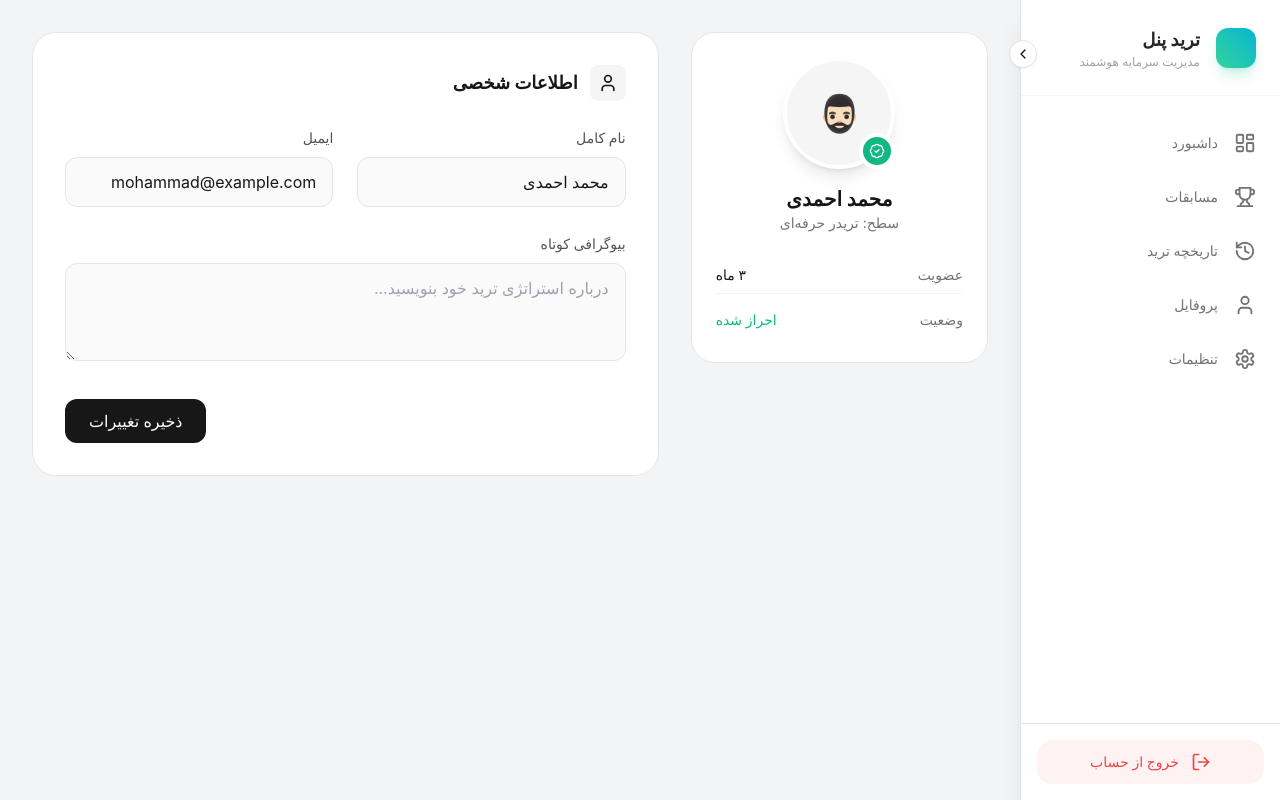
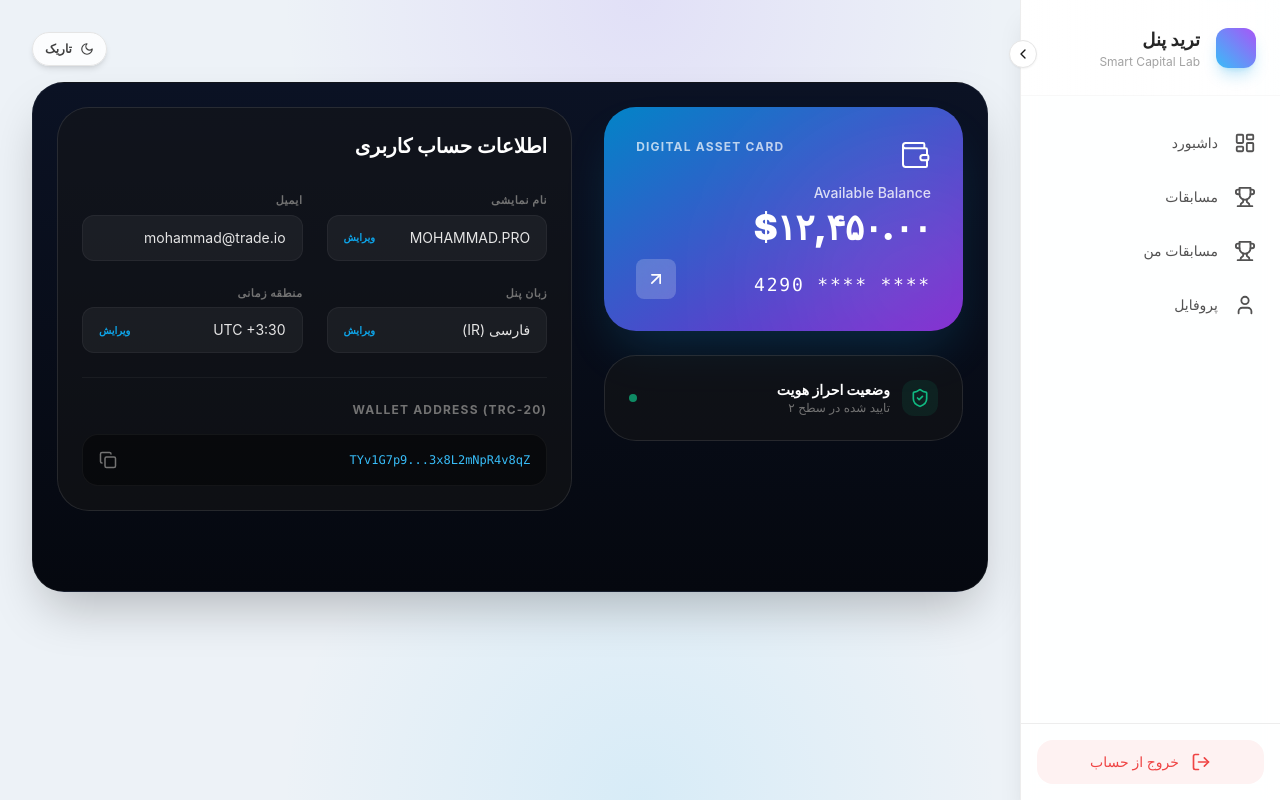
Before and after one commit to Parsaeffatravesh/Trenatest, a Next.js app: page /dashboard/profile in a window 1280 px wide. Built offline with nearby package versions, Linux system fonts and the light colour scheme.

Commit message:
Add dynamic themed dashboard surfaces

```diff
--- a/app/dashboard/layout.tsx
+++ b/app/dashboard/layout.tsx
@@ -1,10 +1,15 @@
 import { Sidebar } from "@/components/dashboard/sidebar";
+import { ThemeToggle } from "@/components/theme-toggle";
 
 export default function DashboardLayout({ children }: { children: React.ReactNode }) {
   return (
-    <div className="flex h-screen overflow-hidden bg-[#F3F4F6] dark:bg-[#0a0a0a]" dir="rtl">
+    <div className="relative flex h-screen overflow-hidden bg-[#edf2f7] dark:bg-[#020617]" dir="rtl">
+      <div className="pointer-events-none absolute inset-0 bg-[radial-gradient(circle_at_top,_rgba(139,92,246,0.12),_transparent_35%),_radial-gradient(circle_at_bottom,_rgba(56,189,248,0.12),_transparent_35%)]" />
       <Sidebar />
-      <main className="flex-1 overflow-y-auto scroll-smooth p-4 md:p-6 lg:p-8">
+      <main className="relative z-10 flex-1 overflow-y-auto scroll-smooth p-4 md:p-6 lg:p-8 space-y-4">
+        <div className="flex justify-end">
+          <ThemeToggle />
+        </div>
         {children}
       </main>
     </div>
--- a/app/dashboard/profile/page.tsx
+++ b/app/dashboard/profile/page.tsx
@@ -1,76 +1,88 @@
+import { MagicCard } from "@/components/ui/magic-card";
 import { FadeIn } from "@/components/ui/fade-in";
-import { User, Camera, BadgeCheck } from "lucide-react";
+import { Wallet, ShieldCheck, Copy, ArrowUpRight } from "lucide-react";
 
 export default function ProfilePage() {
   return (
-    <div className="max-w-5xl mx-auto">
-      <FadeIn>
-        <div className="grid grid-cols-1 md:grid-cols-12 gap-8">
-
-          {/* Sidebar - User Info Card */}
-          <div className="md:col-span-4 space-y-4">
-            <div className="bg-white dark:bg-neutral-900 border border-neutral-200 dark:border-neutral-800 rounded-3xl p-6 flex flex-col items-center text-center">
-              <div className="relative mb-4 group cursor-pointer">
-                <div className="w-28 h-28 rounded-full bg-neutral-100 dark:bg-neutral-800 flex items-center justify-center text-4xl overflow-hidden border-4 border-white dark:border-neutral-900 shadow-lg">
-                  🧔🏻‍♂️
-                  {/* Image Placeholder */}
+    <div className="relative mx-auto max-w-5xl space-y-8 overflow-hidden rounded-[32px] border border-white/5 bg-gradient-to-b from-[#0b1224] to-[#05080f] p-6 pb-20 text-white shadow-2xl">
+      <div className="grid grid-cols-1 gap-8 lg:grid-cols-12">
+        <div className="space-y-6 lg:col-span-5">
+          <FadeIn>
+            <div className="relative aspect-[1.6/1] overflow-hidden rounded-[32px] bg-gradient-to-br from-sky-600 to-purple-700 p-8 text-white shadow-2xl shadow-sky-500/20">
+              <div className="relative z-10 flex h-full flex-col justify-between">
+                <div className="flex items-start justify-between">
+                  <Wallet size={32} strokeWidth={1.5} />
+                  <span className="text-xs font-bold tracking-widest opacity-70">DIGITAL ASSET CARD</span>
                 </div>
-                <div className="absolute inset-0 bg-black/50 rounded-full flex items-center justify-center opacity-0 group-hover:opacity-100 transition-opacity">
-                  <Camera className="text-white" />
+                <div>
+                  <p className="mb-1 text-sm opacity-80 font-medium">Available Balance</p>
+                  <h2 className="text-4xl font-black tracking-tight">$۱۲,۴۵۰.۰۰</h2>
                 </div>
-                <div className="absolute bottom-0 right-0 bg-emerald-500 text-white p-1.5 rounded-full border-4 border-white dark:border-neutral-900">
-                    <BadgeCheck size={16} />
+                <div className="flex items-end justify-between">
+                  <p className="text-lg font-mono tracking-widest">**** **** 4290</p>
+                  <div className="flex h-10 w-10 items-center justify-center rounded-lg bg-white/20 backdrop-blur-md">
+                    <ArrowUpRight size={20} />
+                  </div>
                 </div>
               </div>
-              <h2 className="text-xl font-bold">محمد احمدی</h2>
-              <p className="text-sm text-neutral-500">سطح: تریدر حرفه‌ای</p>
+              <div className="absolute -right-20 -bottom-20 h-64 w-64 rounded-full bg-white/10 blur-[80px]" />
+            </div>
+          </FadeIn>
 
-              <div className="w-full mt-6 space-y-2">
-                 <div className="flex justify-between text-sm py-2 border-b border-neutral-100 dark:border-neutral-800">
-                    <span className="text-neutral-500">عضویت</span>
-                    <span className="font-medium">۳ ماه</span>
-                 </div>
-                 <div className="flex justify-between text-sm py-2">
-                    <span className="text-neutral-500">وضعیت</span>
-                    <span className="text-emerald-500 font-medium">احراز شده</span>
-                 </div>
-              </div>
-            </div>
-          </div>
-
-          {/* Main Content - Forms */}
-          <div className="md:col-span-8 space-y-6">
-            <div className="bg-white dark:bg-neutral-900 border border-neutral-200 dark:border-neutral-800 rounded-3xl p-8">
-              <div className="flex items-center gap-3 mb-6">
-                <div className="p-2 bg-neutral-100 dark:bg-neutral-800 rounded-lg"><User size={20}/></div>
-                <h3 className="text-lg font-bold">اطلاعات شخصی</h3>
-              </div>
-
-              <div className="grid grid-cols-1 md:grid-cols-2 gap-6">
-                <div className="space-y-2">
-                  <label className="text-sm font-medium text-neutral-600 dark:text-neutral-400">نام کامل</label>
-                  <input type="text" defaultValue="محمد احمدی" className="w-full px-4 py-3 rounded-xl bg-neutral-50 dark:bg-neutral-950 border border-neutral-200 dark:border-neutral-800 focus:outline-none focus:ring-2 focus:ring-emerald-500/20 focus:border-emerald-500 transition-all" />
+          <FadeIn delay={0.2}>
+            <MagicCard className="p-4 flex items-center justify-between">
+              <div className="flex items-center gap-3">
+                <div className="rounded-xl bg-emerald-500/10 p-2 text-emerald-500">
+                  <ShieldCheck size={20} />
                 </div>
-                <div className="space-y-2">
-                  <label className="text-sm font-medium text-neutral-600 dark:text-neutral-400">ایمیل</label>
-                  <input type="email" defaultValue="mohammad@example.com" className="w-full px-4 py-3 rounded-xl bg-neutral-50 dark:bg-neutral-950 border border-neutral-200 dark:border-neutral-800 focus:outline-none focus:ring-2 focus:ring-emerald-500/20 focus:border-emerald-500 transition-all" />
-                </div>
-                <div className="space-y-2 md:col-span-2">
-                  <label className="text-sm font-medium text-neutral-600 dark:text-neutral-400">بیوگرافی کوتاه</label>
-                  <textarea rows={3} className="w-full px-4 py-3 rounded-xl bg-neutral-50 dark:bg-neutral-950 border border-neutral-200 dark:border-neutral-800 focus:outline-none focus:ring-2 focus:ring-emerald-500/20 focus:border-emerald-500 transition-all" placeholder="درباره استراتژی ترید خود بنویسید..." />
+                <div>
+                  <p className="text-sm font-bold text-white">وضعیت احراز هویت</p>
+                  <p className="text-xs text-neutral-500">تایید شده در سطح ۲</p>
                 </div>
               </div>
+              <div className="h-2 w-2 animate-pulse rounded-full bg-emerald-500" />
+            </MagicCard>
+          </FadeIn>
+        </div>
 
-              <div className="flex justify-end mt-8">
-                <button className="px-6 py-2.5 bg-neutral-900 dark:bg-white text-white dark:text-black rounded-xl font-medium hover:opacity-90 transition-opacity">
-                    ذخیره تغییرات
-                </button>
+        <div className="space-y-6 lg:col-span-7">
+          <FadeIn delay={0.3}>
+            <MagicCard>
+              <h3 className="mb-8 flex items-center gap-2 text-xl font-bold text-white">اطلاعات حساب کاربری</h3>
+              <div className="space-y-6">
+                <div className="grid grid-cols-1 gap-6 md:grid-cols-2">
+                  <InfoItem label="نام نمایشی" value="MOHAMMAD.PRO" isEditable />
+                  <InfoItem label="ایمیل" value="mohammad@trade.io" isEditable={false} />
+                  <InfoItem label="زبان پنل" value="فارسی (IR)" isEditable />
+                  <InfoItem label="منطقه زمانی" value="UTC +3:30" isEditable />
+                </div>
+
+                <div className="border-t border-white/5 pt-6">
+                  <p className="mb-4 text-xs font-bold uppercase tracking-widest text-neutral-500">Wallet Address (TRC-20)</p>
+                  <div className="group flex items-center gap-3 rounded-2xl border border-white/5 bg-black/40 p-4">
+                    <code className="flex-1 break-all text-xs text-sky-400">TYv1G7p9...3x8L2mNpR4v8qZ</code>
+                    <button className="text-neutral-500 transition-colors group-hover:text-white">
+                      <Copy size={18} />
+                    </button>
+                  </div>
+                </div>
               </div>
-            </div>
-          </div>
-
+            </MagicCard>
+          </FadeIn>
         </div>
-      </FadeIn>
+      </div>
     </div>
   );
 }
+
+function InfoItem({ label, value, isEditable }: { label: string; value: string; isEditable: boolean }) {
+  return (
+    <div className="space-y-1.5">
+      <p className="text-[11px] font-bold uppercase tracking-wider text-neutral-500">{label}</p>
+      <div className="flex items-center justify-between rounded-xl border border-white/5 bg-white/5 px-4 py-3">
+        <span className="text-sm text-neutral-200">{value}</span>
+        {isEditable && <button className="text-[10px] font-bold text-sky-500 hover:underline">ویرایش</button>}
+      </div>
+    </div>
+  );
+}
--- a/app/layout.tsx
+++ b/app/layout.tsx
@@ -1,5 +1,6 @@
 import type { Metadata } from "next";
 import "./globals.css";
+import { Providers } from "@/components/theme-provider";
 
 export const metadata: Metadata = {
   title: "Trenatest Dashboard",
@@ -13,8 +14,8 @@ export default function RootLayout({
 }) {
   return (
     <html lang="fa" suppressHydrationWarning>
-      <body className="min-h-screen bg-neutral-50 text-neutral-900 antialiased">
-        {children}
+      <body className="min-h-screen bg-gradient-to-b from-[#f8fafc] to-[#e2e8f0] text-neutral-900 antialiased transition-colors duration-300 dark:from-[#020617] dark:to-[#0b1224] dark:text-neutral-100">
+        <Providers>{children}</Providers>
       </body>
     </html>
   );
--- a/components/dashboard/sidebar.tsx
+++ b/components/dashboard/sidebar.tsx
@@ -2,24 +2,14 @@
 
 import { useState } from "react";
 import { motion, AnimatePresence } from "framer-motion";
-import {
-  LayoutDashboard,
-  Trophy,
-  History,
-  Settings,
-  ChevronLeft,
-  ChevronRight,
-  LogOut,
-  User,
-} from "lucide-react";
+import { LayoutDashboard, Trophy, ChevronLeft, ChevronRight, LogOut, User } from "lucide-react";
 import Link from "next/link";
 
 const menuItems = [
   { name: "داشبورد", icon: LayoutDashboard, href: "/dashboard" },
   { name: "مسابقات", icon: Trophy, href: "/dashboard/competitions" },
-  { name: "تاریخچه ترید", icon: History, href: "/dashboard/history" },
+  { name: "مسابقات من", icon: Trophy, href: "/dashboard/my-competitions" },
   { name: "پروفایل", icon: User, href: "/dashboard/profile" },
-  { name: "تنظیمات", icon: Settings, href: "/dashboard/settings" },
 ];
 
 export function Sidebar() {
@@ -29,7 +19,7 @@ export function Sidebar() {
     <motion.div
       animate={{ width: isCollapsed ? 80 : 260 }}
       transition={{ duration: 0.5, type: "spring", stiffness: 200, damping: 20 }}
-      className="relative h-screen bg-white dark:bg-neutral-900 border-l border-neutral-200 dark:border-neutral-800 flex flex-col z-50 shadow-xl"
+      className="relative h-screen bg-white/95 dark:bg-[#0b1224]/80 border-l border-neutral-200/70 dark:border-white/5 flex flex-col z-50 shadow-xl backdrop-blur"
       dir="rtl"
     >
       {/* Toggle */}
@@ -41,8 +31,8 @@ export function Sidebar() {
       </button>
 
       {/* Logo */}
-      <div className="flex h-24 items-center px-6 border-b border-neutral-100 dark:border-neutral-800/50">
-        <div className="h-10 w-10 rounded-xl bg-gradient-to-tr from-emerald-400 to-cyan-500 flex-shrink-0 shadow-lg shadow-emerald-500/20" />
+      <div className="flex h-24 items-center px-6 border-b border-neutral-100/70 dark:border-white/5 bg-gradient-to-r from-white/40 to-transparent dark:from-white/5">
+        <div className="h-10 w-10 rounded-xl bg-gradient-to-tr from-sky-400 to-purple-500 flex-shrink-0 shadow-lg shadow-sky-500/25" />
         <AnimatePresence>
           {!isCollapsed && (
             <motion.div
@@ -51,12 +41,8 @@ export function Sidebar() {
               exit={{ opacity: 0, x: 10 }}
               className="mr-4 overflow-hidden"
             >
-              <h1 className="font-bold text-lg text-neutral-800 dark:text-white whitespace-nowrap">
-                ترید پنل
-              </h1>
-              <p className="text-xs text-neutral-400 whitespace-nowrap">
-                مدیریت سرمایه هوشمند
-              </p>
+              <h1 className="font-bold text-lg text-neutral-800 dark:text-white whitespace-nowrap">ترید پنل</h1>
+              <p className="text-xs text-neutral-400 whitespace-nowrap">Smart Capital Lab</p>
             </motion.div>
           )}
         </AnimatePresence>
@@ -68,7 +54,7 @@ export function Sidebar() {
           <Link
             key={item.name}
             href={item.href}
-            className="flex items-center p-3 rounded-2xl hover:bg-neutral-100 dark:hover:bg-neutral-800/50 text-neutral-500 dark:text-neutral-400 hover:text-emerald-600 dark:hover:text-emerald-400 transition-all group relative overflow-hidden"
+            className="flex items-center p-3 rounded-2xl hover:bg-neutral-100/80 dark:hover:bg-white/5 text-neutral-600 dark:text-neutral-300 hover:text-sky-500 dark:hover:text-sky-400 transition-all group relative overflow-hidden"
           >
             <item.icon size={22} className="flex-shrink-0 z-10" />
             <AnimatePresence>
@@ -85,15 +71,15 @@ export function Sidebar() {
             </AnimatePresence>
 
             {!isCollapsed && (
-              <div className="absolute inset-0 bg-emerald-50 dark:bg-emerald-900/10 opacity-0 group-hover:opacity-100 transition-opacity rounded-2xl" />
+              <div className="absolute inset-0 bg-sky-50 dark:bg-sky-500/10 opacity-0 group-hover:opacity-100 transition-opacity rounded-2xl" />
             )}
           </Link>
         ))}
       </nav>
 
       {/* Logout */}
-      <div className="p-4 border-t border-neutral-200 dark:border-neutral-800">
-        <button className="flex w-full items-center justify-center p-3 rounded-2xl bg-red-50 dark:bg-red-900/10 text-red-500 hover:bg-red-100 dark:hover:bg-red-900/20 transition-all">
+      <div className="p-4 border-t border-neutral-200/70 dark:border-white/5">
+        <button className="flex w-full items-center justify-center p-3 rounded-2xl bg-red-50 dark:bg-red-900/20 text-red-500 hover:bg-red-100 dark:hover:bg-red-900/40 transition-all">
           <LogOut size={20} />
           {!isCollapsed && <span className="mr-3 text-sm font-medium">خروج از حساب</span>}
         </button>
--- /dev/null
+++ b/components/theme-provider.tsx
@@ -0,0 +1,12 @@
+"use client";
+
+import { ThemeProvider } from "next-themes";
+import { ReactNode } from "react";
+
+export function Providers({ children }: { children: ReactNode }) {
+  return (
+    <ThemeProvider attribute="class" defaultTheme="system" enableSystem disableTransitionOnChange>
+      {children}
+    </ThemeProvider>
+  );
+}
--- /dev/null
+++ b/components/theme-toggle.tsx
@@ -0,0 +1,26 @@
+"use client";
+
+import { Moon, Sun } from "lucide-react";
+import { useTheme } from "next-themes";
+import { useEffect, useState } from "react";
+
+export function ThemeToggle() {
+  const { theme, setTheme, resolvedTheme } = useTheme();
+  const [mounted, setMounted] = useState(false);
+
+  useEffect(() => setMounted(true), []);
+
+  const isDark = (resolvedTheme || theme) === "dark";
+
+  return (
+    <button
+      type="button"
+      onClick={() => setTheme(isDark ? "light" : "dark")}
+      className="inline-flex items-center gap-2 rounded-full border border-neutral-200 dark:border-neutral-800 bg-white/80 dark:bg-neutral-900/70 px-3 py-2 text-xs font-semibold text-neutral-700 dark:text-neutral-200 shadow-md backdrop-blur transition hover:shadow-lg hover:-translate-y-0.5"
+      aria-label="Toggle theme"
+    >
+      {mounted && (isDark ? <Sun size={14} /> : <Moon size={14} />)}
+      <span className="hidden sm:inline-block">{isDark ? "روشن" : "تاریک"}</span>
+    </button>
+  );
+}
--- /dev/null
+++ b/components/ui/magic-card.tsx
@@ -0,0 +1,29 @@
+"use client";
+import { motion, useMotionValue } from "framer-motion";
+import * as React from "react";
+
+export function MagicCard({ children, className = "" }: { children: React.ReactNode; className?: string }) {
+  const mouseX = useMotionValue(0);
+  const mouseY = useMotionValue(0);
+
+  function onMouseMove({ currentTarget, clientX, clientY }: React.MouseEvent<HTMLDivElement>) {
+    const { left, top } = currentTarget.getBoundingClientRect();
+    mouseX.set(clientX - left);
+    mouseY.set(clientY - top);
+  }
+
+  return (
+    <div
+      onMouseMove={onMouseMove}
+      className={`group relative overflow-hidden rounded-[32px] border border-white/10 bg-neutral-900/50 p-6 ${className}`}
+    >
+      <motion.div
+        className="pointer-events-none absolute -inset-px rounded-[32px] opacity-0 transition duration-300 group-hover:opacity-100"
+        style={{
+          background: `radial-gradient(600px circle at ${mouseX.get()}px ${mouseY.get()}px, rgba(56, 189, 248, 0.1), transparent 40%)`,
+        }}
+      />
+      {children}
+    </div>
+  );
+}
--- a/package.json
+++ b/package.json
@@ -13,6 +13,7 @@
     "framer-motion": "^11.2.13",
     "lucide-react": "^0.452.0",
     "next": "14.2.4",
+    "next-themes": "^0.3.0",
     "react": "^18.3.1",
     "react-dom": "^18.3.1",
     "tailwind-merge": "^2.5.2"
```
Also changed, not shown: app/dashboard/competitions/page.tsx (+45 -43 lines), app/dashboard/my-competitions/page.tsx (+58 -40 lines), app/dashboard/page.tsx (+117 -85 lines).
